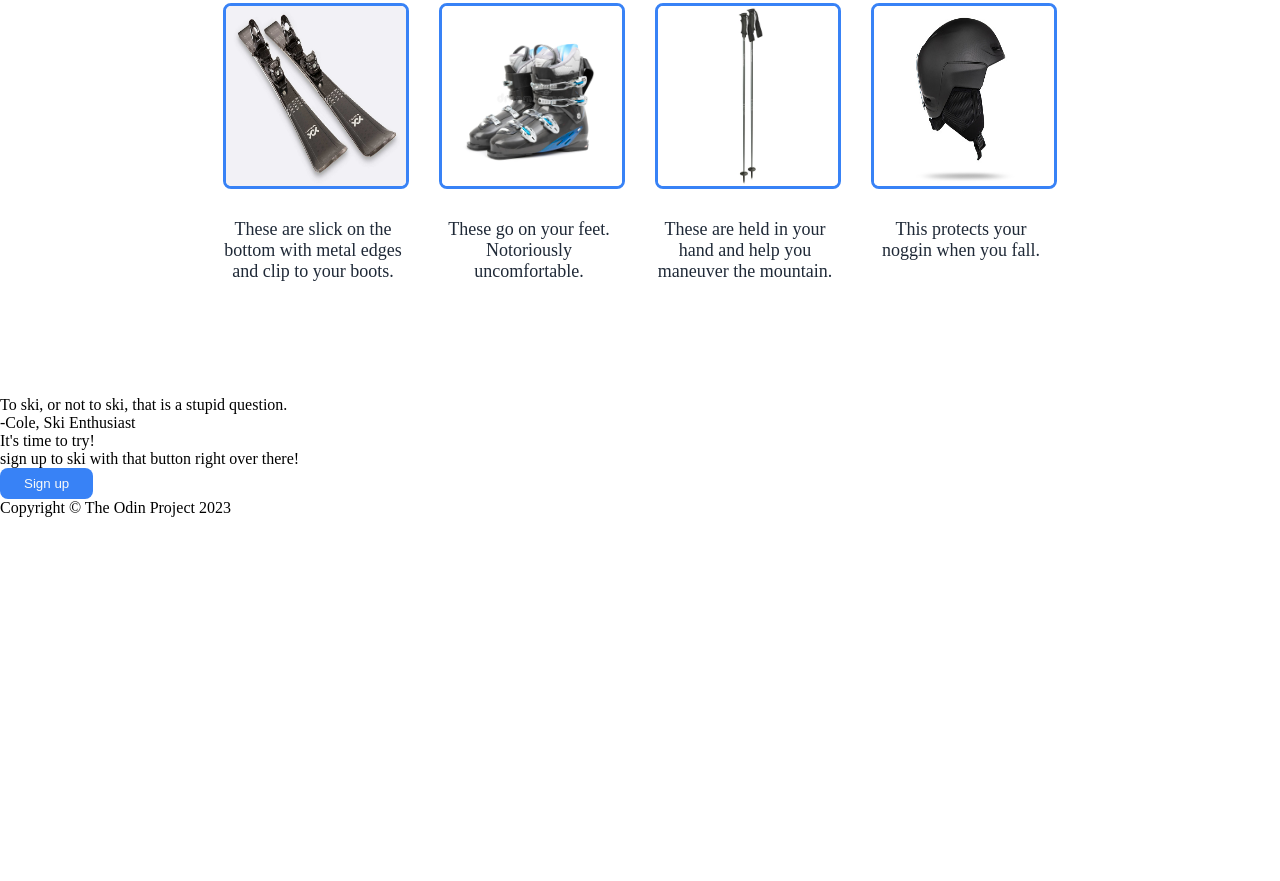
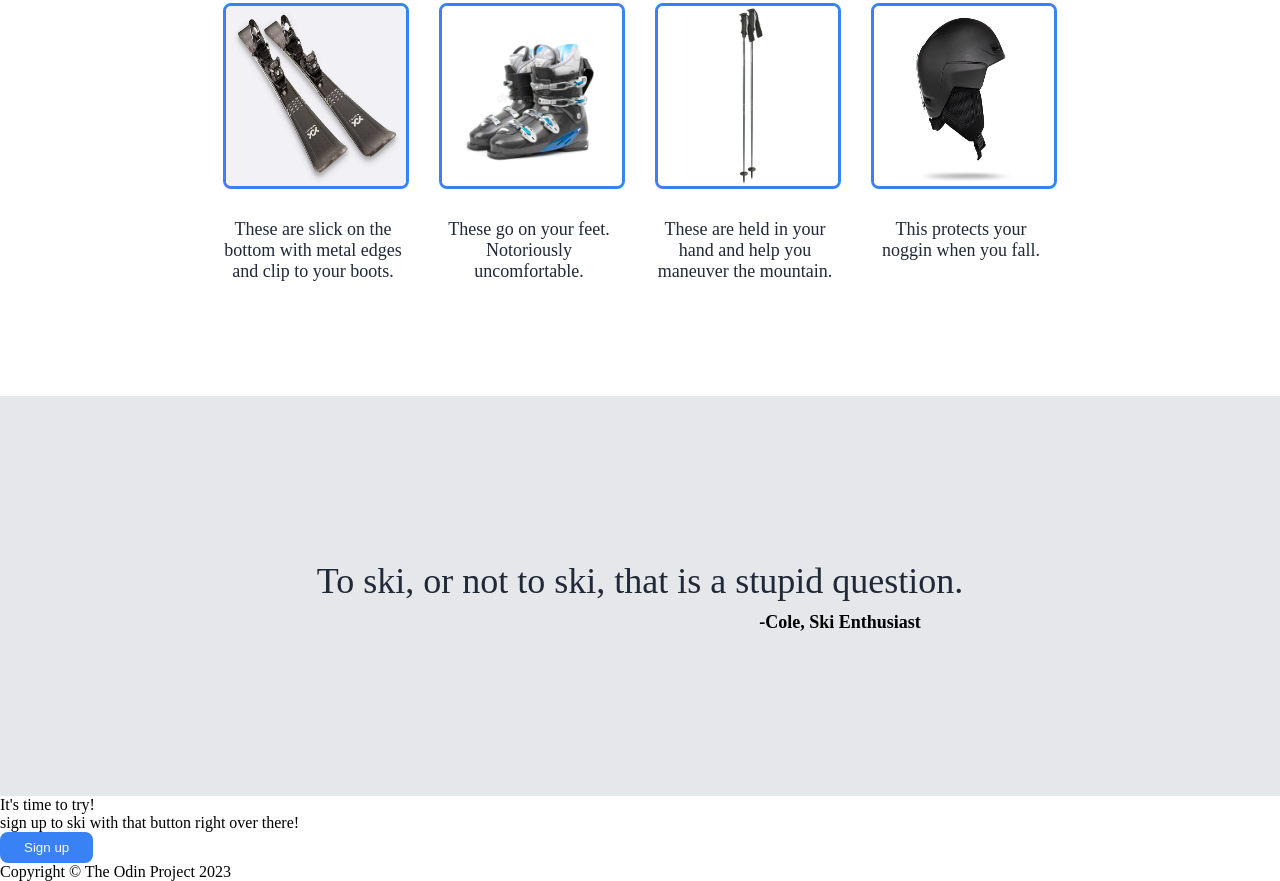
Before and after one commit to ColeBurch/odin-landing, a plain HTML site: page index.html in a window 1280 px wide. Shown: the part 874-1755 px from the top of the page. Before the commit the page ends 1391 px from the top, so only its background shows below. Drawn offline with Linux system fonts and the light colour scheme.

Commit message:
Add layout and style to block3

```diff
--- a/styles.css
+++ b/styles.css
@@ -115,3 +115,27 @@ button {
     font-size: 18px;
     color: #1F2937;
 }
+
+.block3 {
+    display: flex;
+    flex-direction: column;
+    height: 400px;
+    flex-grow: 1;
+    align-items: center;
+    justify-content: center;
+    background-color: #E5E7EB;
+    gap: 10px;
+}
+
+.quote {
+    font-size: 36px;
+    font-style: light italic;
+    color: #1F2937;
+}
+
+.reference {
+    font-size: 18px;
+    text-align: right;
+    font-weight: bold;
+    padding-left: 400px;
+}
```
